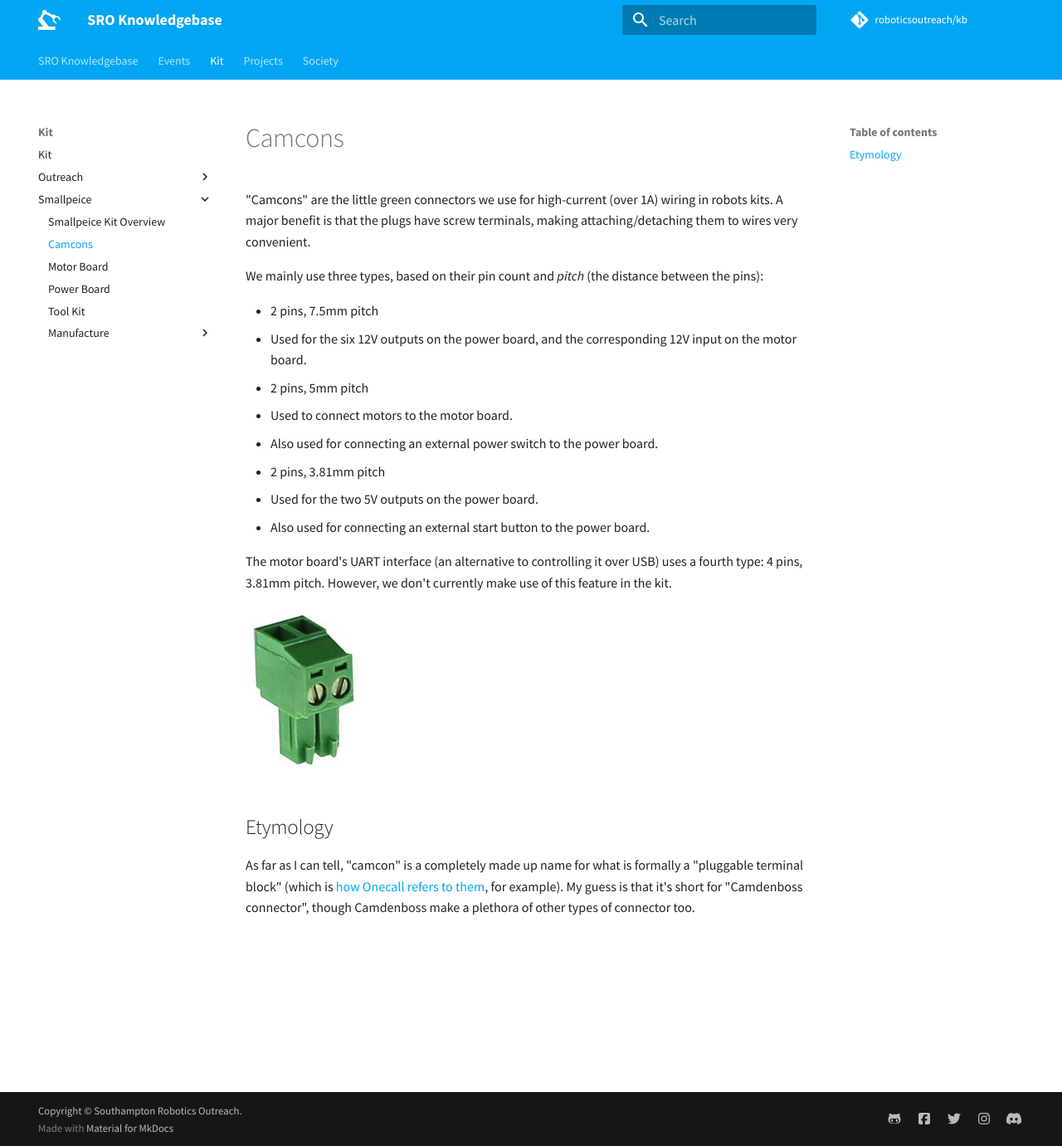
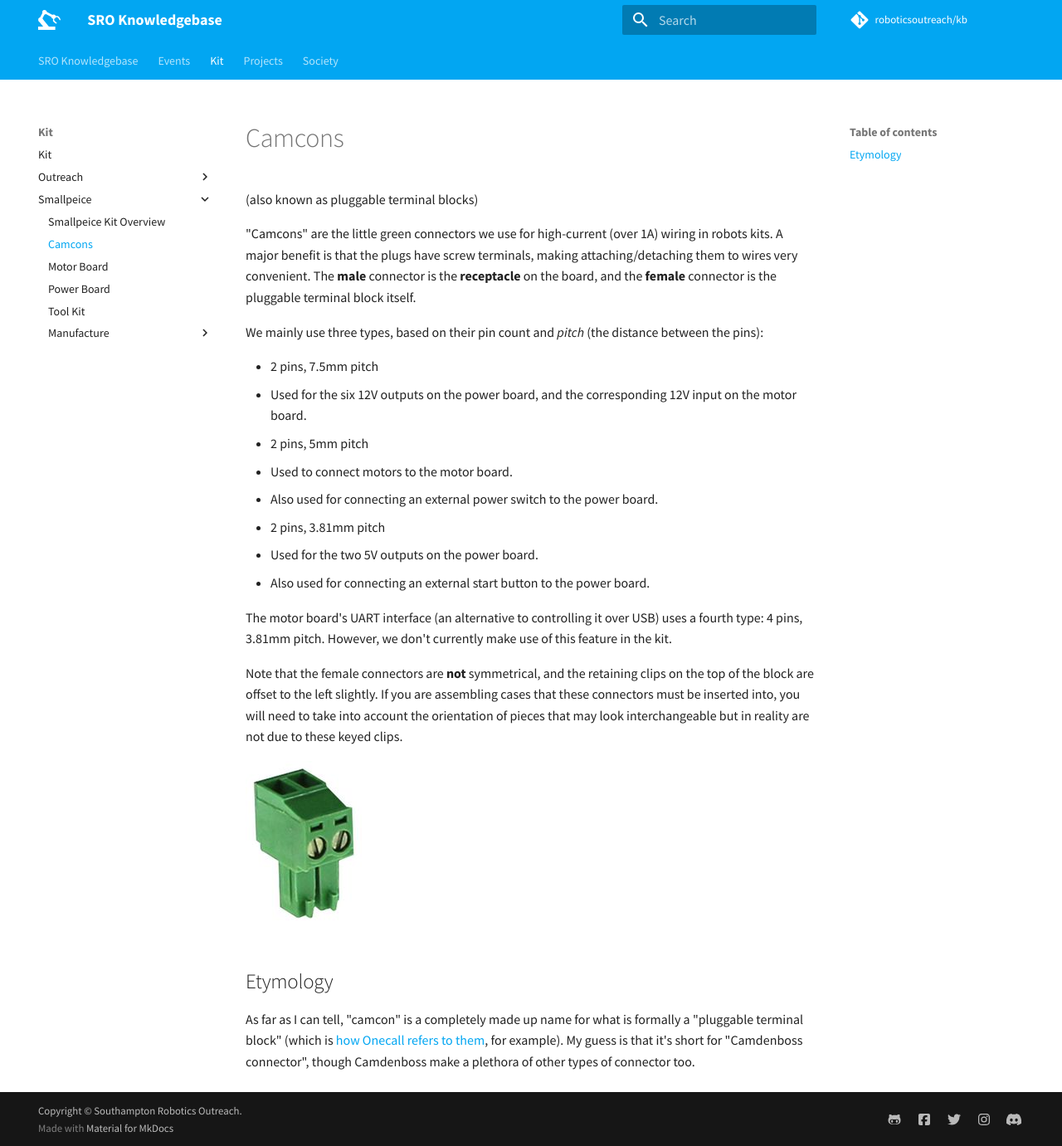
Before and after one commit to roboticsoutreach/kb, an MkDocs documentation site: the page built from docs/kit/smallpeice/camcons.md, in a window 1280 px wide and 1381 px high. Shown: the whole window at 83% size. Built offline with MkDocs 1.6.1 and Material for MkDocs 9.7.7, drawn with Linux system fonts in a browser that asks for light colours; comment, search, counter and statistics services are not loaded.

Commit message:
feat: added more information about camcons

```diff
--- a/docs/kit/smallpeice/camcons.md
+++ b/docs/kit/smallpeice/camcons.md
@@ -1,6 +1,8 @@
 # Camcons
 
-"Camcons" are the little green connectors we use for high-current (over 1A) wiring in robots kits. A major benefit is that the plugs have screw terminals, making attaching/detaching them to wires very convenient.
+(also known as pluggable terminal blocks)
+
+"Camcons" are the little green connectors we use for high-current (over 1A) wiring in robots kits. A major benefit is that the plugs have screw terminals, making attaching/detaching them to wires very convenient. The **male** connector is the **receptacle** on the board, and the **female** connector is the pluggable terminal block itself.
 
 We mainly use three types, based on their pin count and _pitch_ (the distance between the pins):
 
@@ -15,6 +17,8 @@ We mainly use three types, based on their pin count and _pitch_ (the distance be
 
 The motor board's UART interface (an alternative to controlling it over USB) uses a fourth type: 4 pins, 3.81mm pitch. However, we don't currently make use of this feature in the kit.
 
+Note that the female connectors are **not** symmetrical, and the retaining clips on the top of the block are offset to the left slightly. If you are assembling cases that these connectors must be inserted into, you will need to take into account the orientation of pieces that may look interchangeable but in reality are not due to these keyed clips.
+
 ![Camcon](/img/kit/smallpeice/camcon.jpg)
 
 ## Etymology
```
